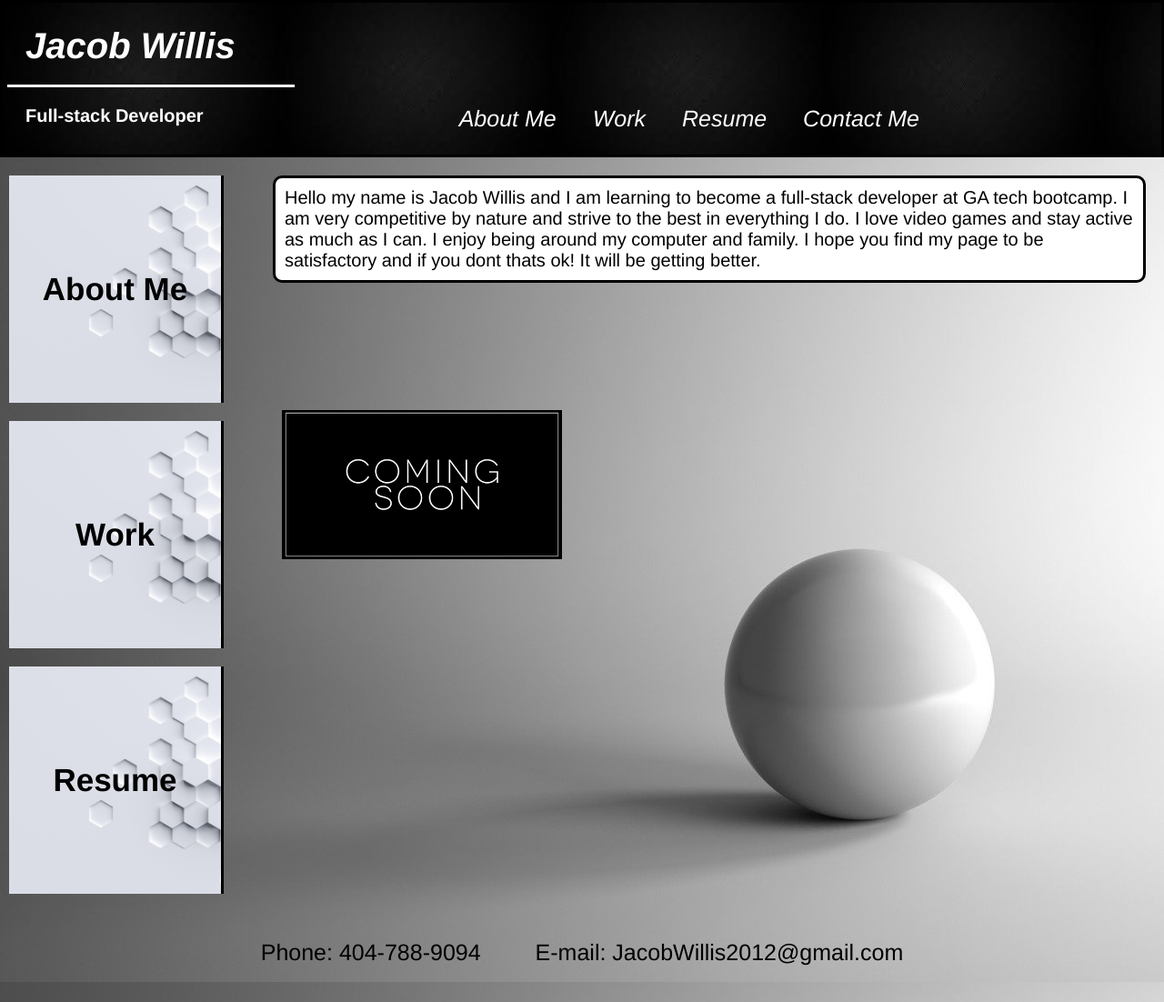
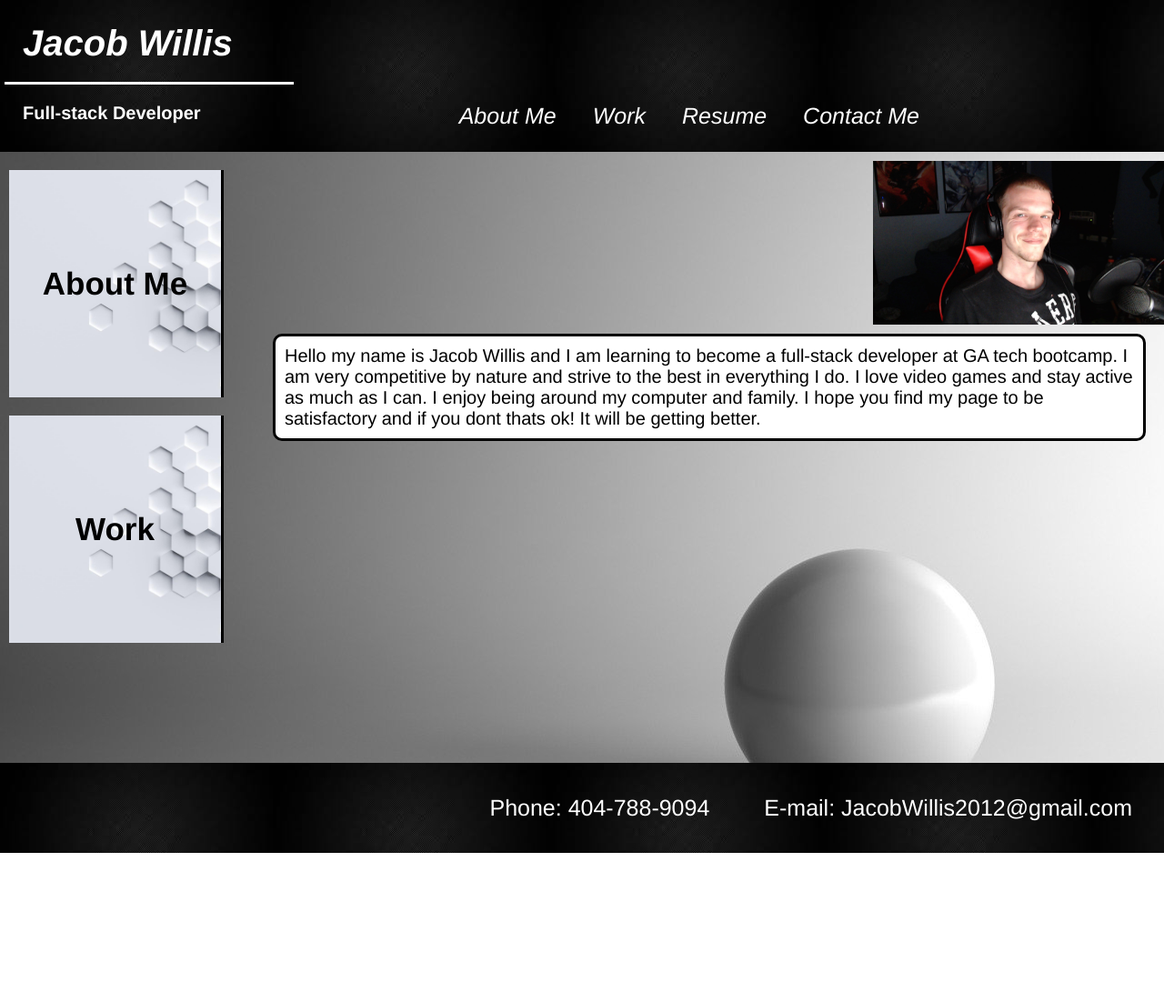
Before and after one commit to JacobRyanWillis/JacobRyanWillis-Professional-Portfolio, a plain HTML site: page index.html in a window 1280 px wide. Shown: the whole page at 91% size. After the commit the page ends 938 px from the top, so only its background shows below. Drawn offline with Linux system fonts and the light colour scheme.

Commit message:
"Added images and updated sections."

```diff
--- a/assets/style.css
+++ b/assets/style.css
@@ -42,7 +42,6 @@ p {
 
 header {
     background-image: url(./images/black\ background\ image.jpg);
-    border: solid black;
     color: white;
     padding: .5rem;
     margin-bottom: 1rem;
@@ -68,15 +67,18 @@ header nav ul li{
 
 footer {
     font-size: 2.5rem;
-    border-radius: 1rem;
+    background-image: url(./images/black\ background\ image.jpg);
+    color: white;
+    clear: both;
+    margin-top: 12.2rem;
 }
 
 footer ul {
     list-style-type: none;
     display: flex;
-    justify-content: center;
     flex-direction: row;
-    padding: 1rem;
+    justify-content: flex-end;
+    padding: .5rem;
 }
 
 footer ul li {
@@ -114,7 +116,12 @@ aside h2{
 }
 
 .work {
-    float: right;
+    float: none;
     width: 75%;
     margin: 13rem 1rem
 }
+
+.hero {
+    width:25%;
+    float: right;
+}
--- a/index.html
+++ b/index.html
@@ -35,16 +35,15 @@
         </header>
 
         <section>
+            <div>
+                <img class="hero"src="/assets/images/jacobwillis.jpg">
+            </div>
             <article class="about-me">
                 <p>Hello my name is Jacob Willis and I am learning to become a full-stack developer at GA tech bootcamp. I am very competitive by nature and strive to the best in everything I do. I love video games and stay active as much as I can. I enjoy being around my computer and family. I hope you find my page to be satisfactory and if you dont thats ok! It will be getting better. </p>
-            </article>
-            <article class="work">
-                <img src="/assets/images/coming soon.png">
             </article>
             <aside class="left-panel">
                 <h2>About Me</h2>
                 <h2>Work</h2>
-                <h2>Resume</h2>
             </aside>
         </section>
 
```
Also changed, not shown: assets/images/jacobwillis.jpg (added).
